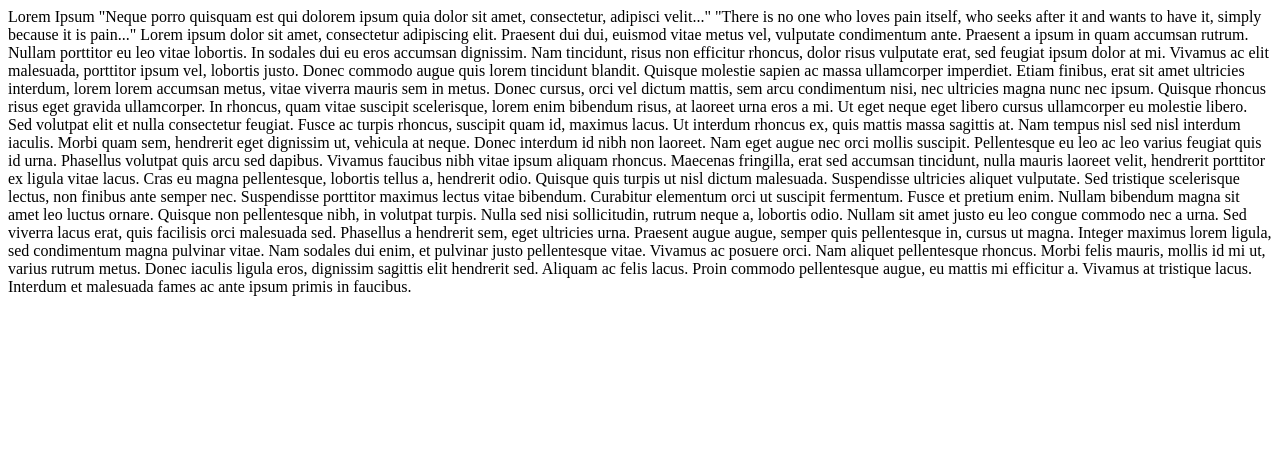
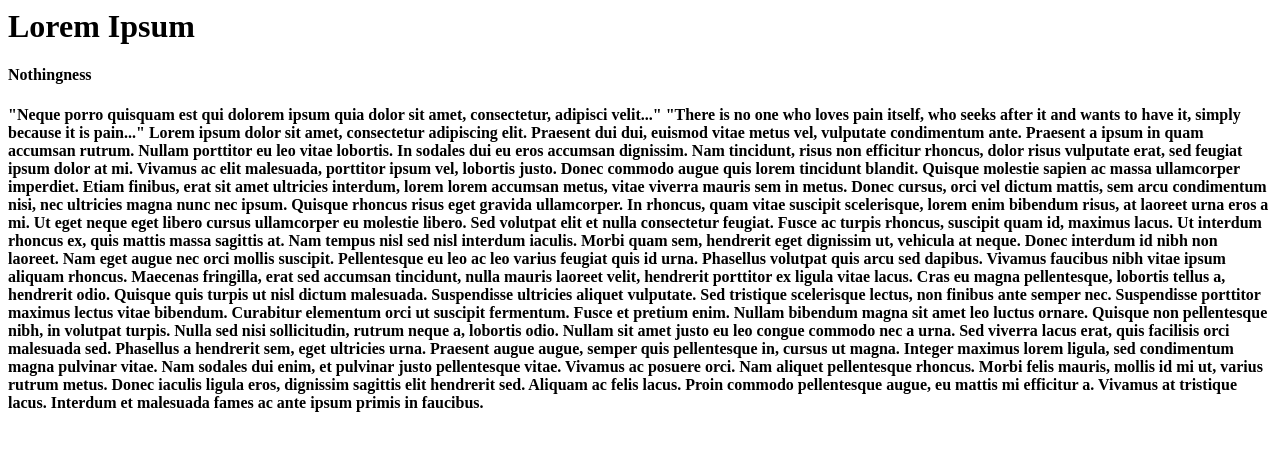
Before and after one commit to slittlefield/slittlefield.github.io, a plain HTML site: page index.html in a window 1280 px wide. Drawn offline with Linux system fonts and the light colour scheme.

Commit message:
Added tags to text
Split the text out into 3 blocks

```diff
--- a/index.html
+++ b/index.html
@@ -1,4 +1,6 @@
-Lorem Ipsum
+<h1>Lorem Ipsum</h1>
+<h4>Nothingness<h4>
+<p>
 "Neque porro quisquam est qui dolorem ipsum quia dolor sit amet, consectetur, adipisci velit..."
 "There is no one who loves pain itself, who seeks after it and wants to have it, simply because it is pain..."
 
@@ -11,3 +13,4 @@ Vivamus faucibus nibh vitae ipsum aliquam rhoncus. Maecenas fringilla, erat sed
 Fusce et pretium enim. Nullam bibendum magna sit amet leo luctus ornare. Quisque non pellentesque nibh, in volutpat turpis. Nulla sed nisi sollicitudin, rutrum neque a, lobortis odio. Nullam sit amet justo eu leo congue commodo nec a urna. Sed viverra lacus erat, quis facilisis orci malesuada sed. Phasellus a hendrerit sem, eget ultricies urna. Praesent augue augue, semper quis pellentesque in, cursus ut magna.
 
 Integer maximus lorem ligula, sed condimentum magna pulvinar vitae. Nam sodales dui enim, et pulvinar justo pellentesque vitae. Vivamus ac posuere orci. Nam aliquet pellentesque rhoncus. Morbi felis mauris, mollis id mi ut, varius rutrum metus. Donec iaculis ligula eros, dignissim sagittis elit hendrerit sed. Aliquam ac felis lacus. Proin commodo pellentesque augue, eu mattis mi efficitur a. Vivamus at tristique lacus. Interdum et malesuada fames ac ante ipsum primis in faucibus.
+</p>
```
